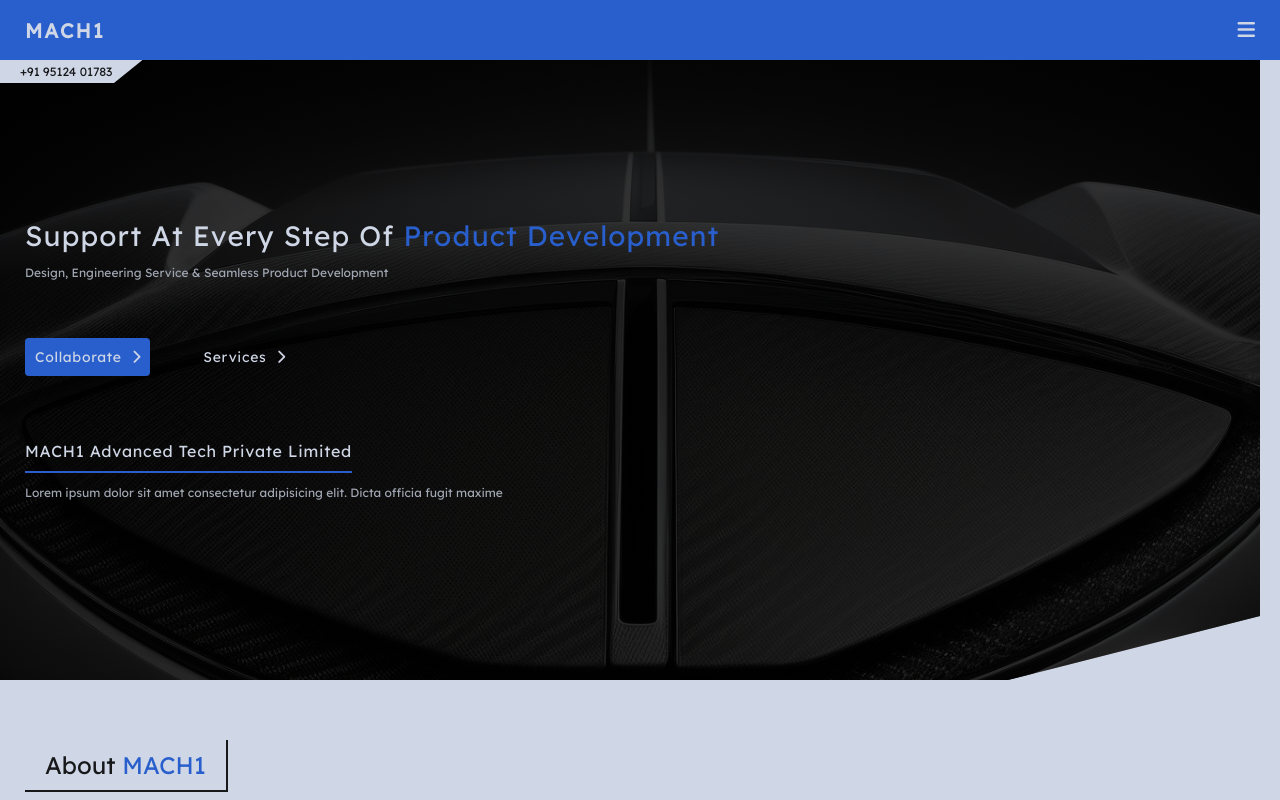
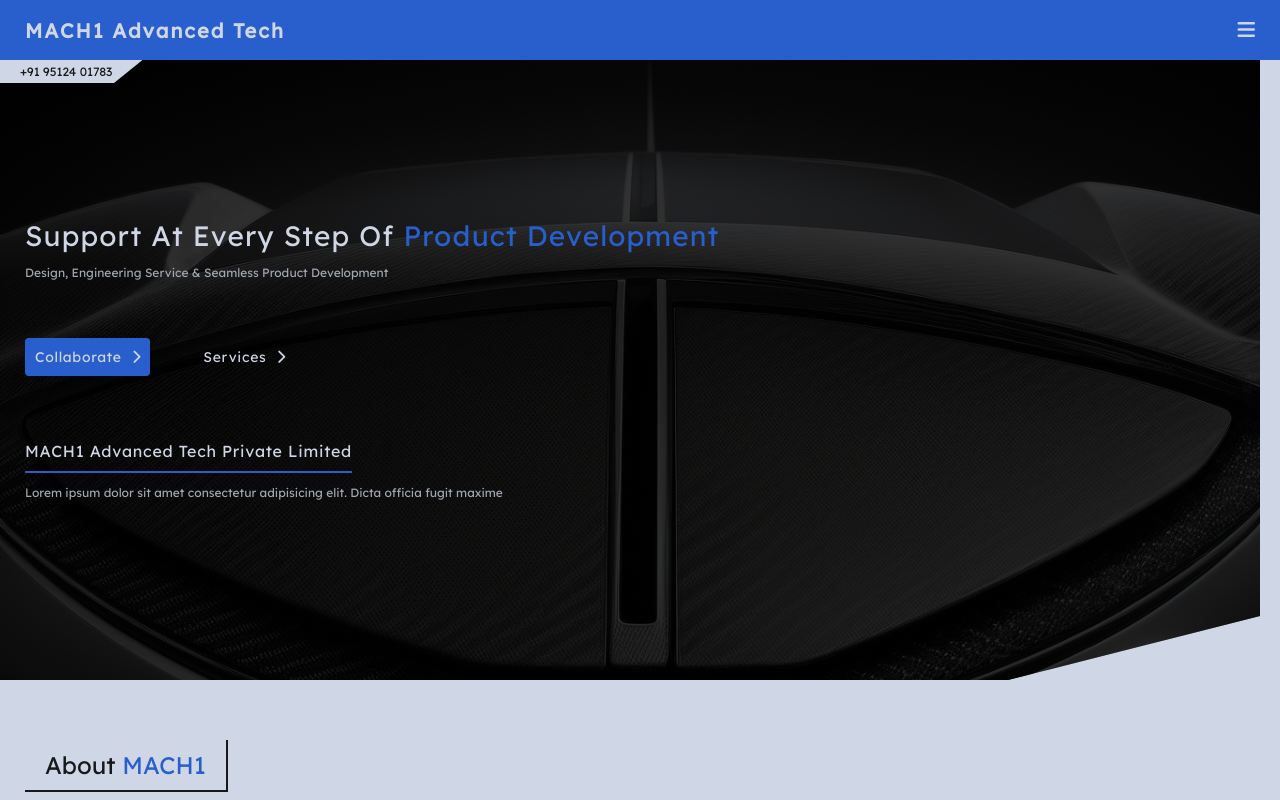
Before and after one commit to GitHubCE0/MACH1, a plain HTML site: page index.html in a window 1280 px wide. Shown: the top 800 px of the page. Drawn offline with Linux system fonts and the light colour scheme.

Commit message:
design fix

```diff
--- a/index.html
+++ b/index.html
@@ -22,7 +22,7 @@
   <body>
     <nav>
       <div class="navbar">
-        <h2 class="logo">MACH1</h2>
+        <h2 class="logo">MACH1 Advanced Tech</h2>
         <i class="fa-solid fa-bars"></i>
       </div>
       <div class="navbar-contact">+91 95124 01783</div>
```
